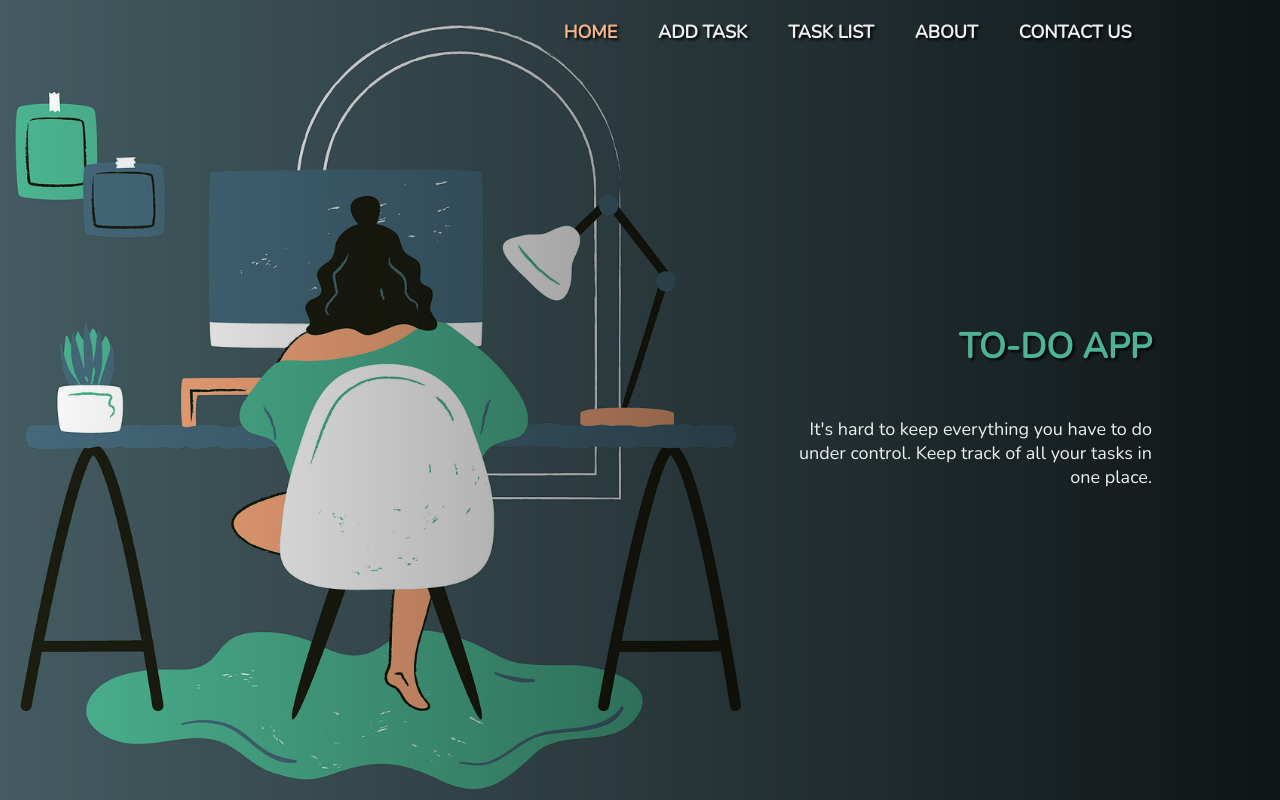
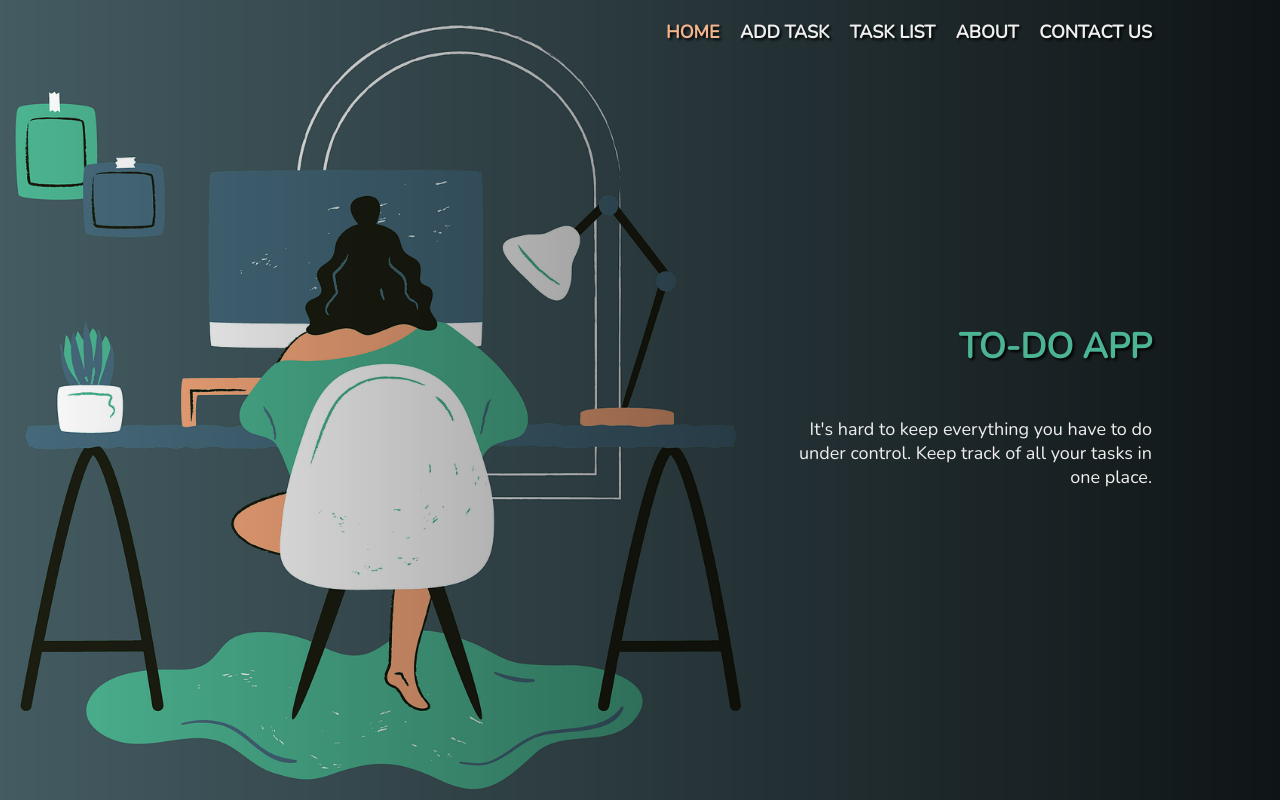
Before and after one commit to BernardaBrkic/to-do-app, a Vue app: page / in a window 1280 px wide. Built offline with nearby package versions, Linux system fonts and the light colour scheme.

Commit message:
Switched navigation to flexbox layout module

```diff
--- a/src/App.vue
+++ b/src/App.vue
@@ -1,11 +1,11 @@
 <template>
   <nav>
     <div class="wrapper">
+      <router-link to="/">Home</router-link>
+      <router-link to="/addtask">Add Task</router-link>
+      <router-link to="/tasklist">Task list</router-link>
+      <router-link to="/about">About</router-link>
       <router-link to="/contactus">Contact us</router-link>
-      <router-link to="/about">About</router-link>
-      <router-link to="/tasklist">Task list</router-link>
-      <router-link to="/addtask">Add Task</router-link>
-      <router-link to="/">Home</router-link>
     </div>
   </nav>
   <router-view />
@@ -31,14 +31,18 @@ nav {
   width: 100%;
   z-index: 3;
   top: 0;
+  padding: 20px 0;
+}
+nav .wrapper {
+  display: flex;
+  justify-content: flex-end;
+  gap: 2%;
 }
 nav a {
   font-weight: bold;
   color: #efefef;
   text-decoration: none;
   text-transform: uppercase;
-  float: right;
-  margin: 20px 2%;
   font-size: 18px;
   text-shadow: 2px 2px 3px #000;
 }
```
